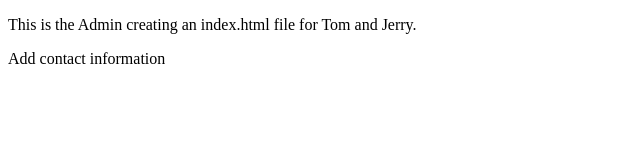
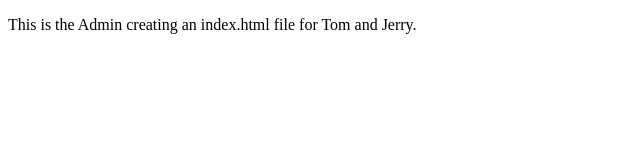
Before and after one commit to Seyidonald/Human-resource-website, a plain HTML site: page index.html in a window 1280 px wide. Shown: the whole page, without its empty margins (0-640 px from the left). Drawn offline with Linux system fonts and the light colour scheme.

Commit message:
This is my first commit

```diff
--- a/index.html
+++ b/index.html
@@ -7,6 +7,5 @@
   </head>
   <body>
     <p>This is the Admin creating an index.html file for Tom and Jerry.</p>
-    <footer>Add contact information</footer>
   </body>
 </html>
```
